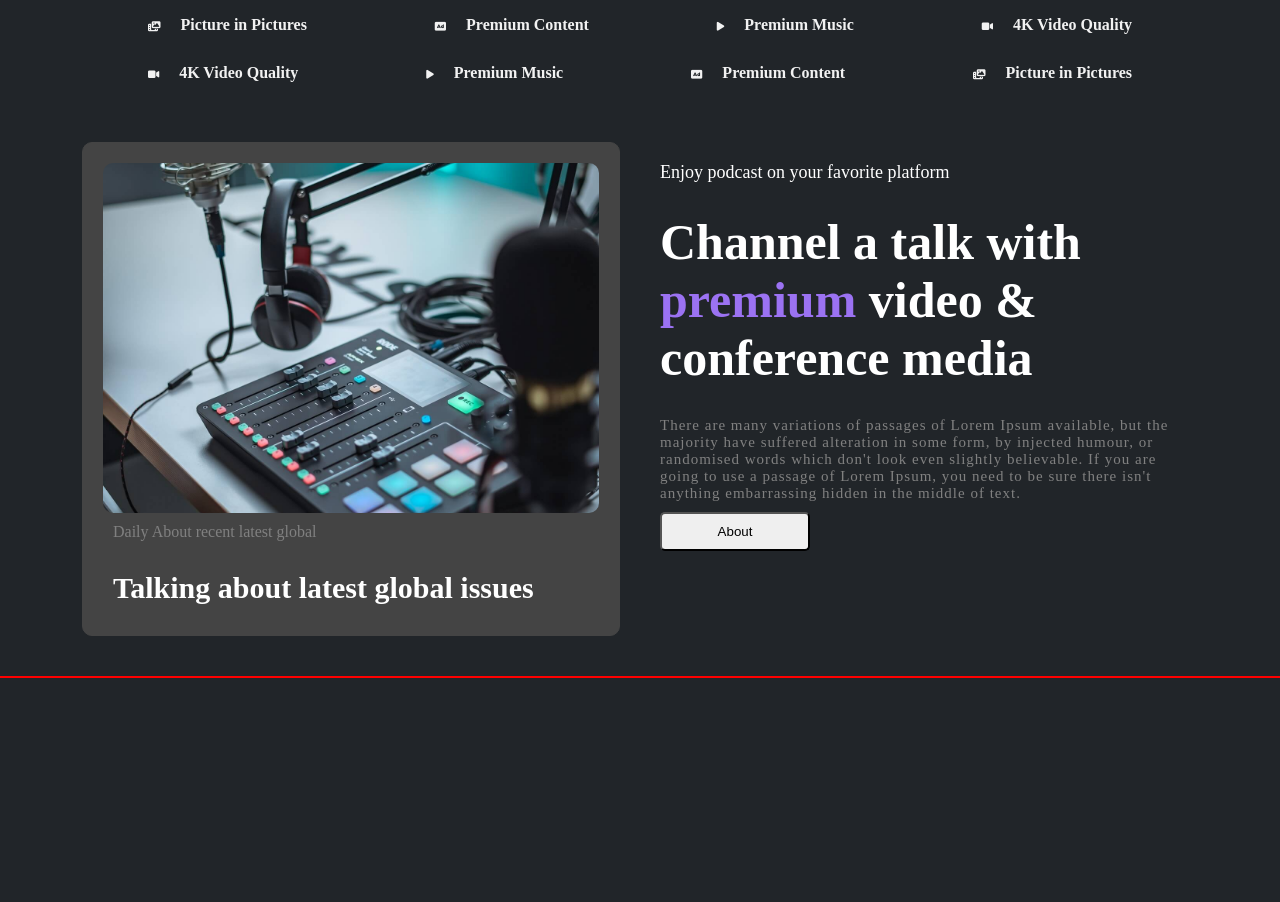
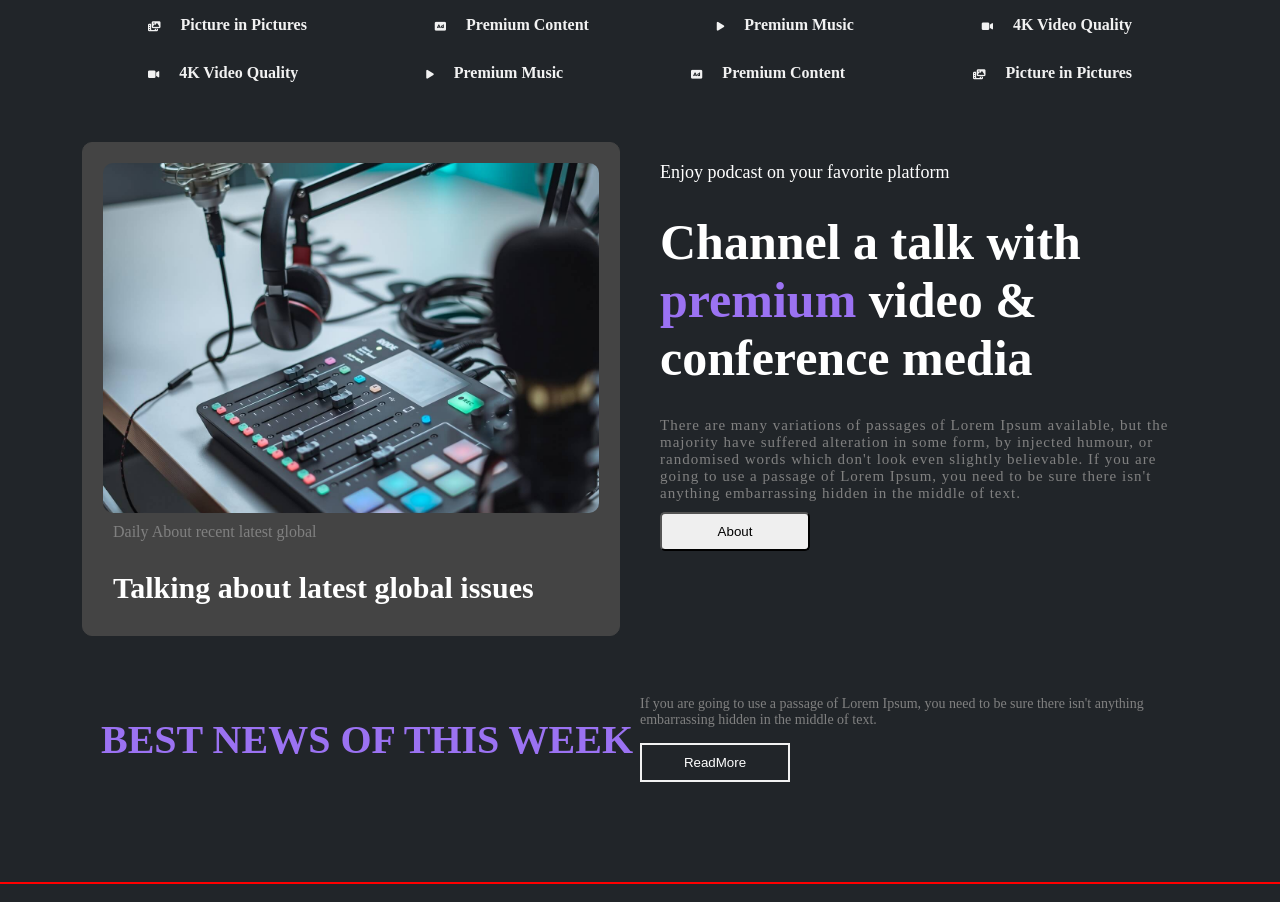
Before and after one commit to Christiano0407/podcast-web, a website built with Vite: page podcast-web/index.html in a window 1280 px wide. Shown: the part 520-1422 px from the top of the page. Before the commit the page ends 1216 px from the top, so only its background shows below. Built offline with nearby package versions, Linux system fonts and the light colour scheme; files whose address does not match are found by name.

Commit message:
add new section with css grid

```diff
--- a/podcast-web/modules/talkMedia.js
+++ b/podcast-web/modules/talkMedia.js
@@ -29,4 +29,20 @@ document.querySelector(`#appMedia`).innerHTML = `
          </div>
       </div>
    </div>
+
+   <section class="podcast__app" id="appPodcast">
+      <div class="podcast__app--new">
+         <h2 class="podcast-title">Best News Of This Week</h2>
+         <div class="news-texts">
+            <p class="podcast-text"> If you are going to use a passage of Lorem Ipsum, you need to be sure there isn't
+               anything embarrassing hidden in the middle of text.
+            </p>
+            <button class="news-btn">ReadMore</button>
+         </div>
+      </div>
+
+      <div class="podcast__app--images">
+
+      </div>
+   </section>
 `;
--- a/podcast-web/src/css/mobileFirst.css
+++ b/podcast-web/src/css/mobileFirst.css
@@ -161,6 +161,51 @@
   .app-started button:active {
     transform: scale(0.9);
   }
+
+  .podcast__app {
+    width: 100%;
+    margin: 2rem auto;
+    padding: 1rem;
+  }
+  .podcast__app--new {
+    display: flex;
+    justify-content: space-evenly;
+    align-items: center;
+    width: 90%;
+    padding: 1rem;
+    margin: 2rem auto;
+  }
+  .podcast-title {
+    width: 50%;
+    font-size: 4rem;
+    font-weight: 900;
+    color: #9b72f2;
+    text-transform: uppercase;
+  }
+  .news-texts {
+    flex-direction: column;
+    display: flex;
+    width: 50%;
+  }
+  .podcast-text {
+    font-size: 1.4rem;
+    font-weight: 500;
+    filter: brightness(0.5);
+    margin-bottom: 1.5rem;
+  }
+  .news-btn {
+    padding: 1rem;
+    background: transparent;
+    color: #fff;
+    font-weight: 500;
+    width: 15rem;
+    border: 2px solid #f2f2f2;
+  }
+
+  .podcast__app--images {
+    width: 100%;
+    display: grid;
+  }
 }
 @media (min-width: 768px) {
   .app-list {
```
